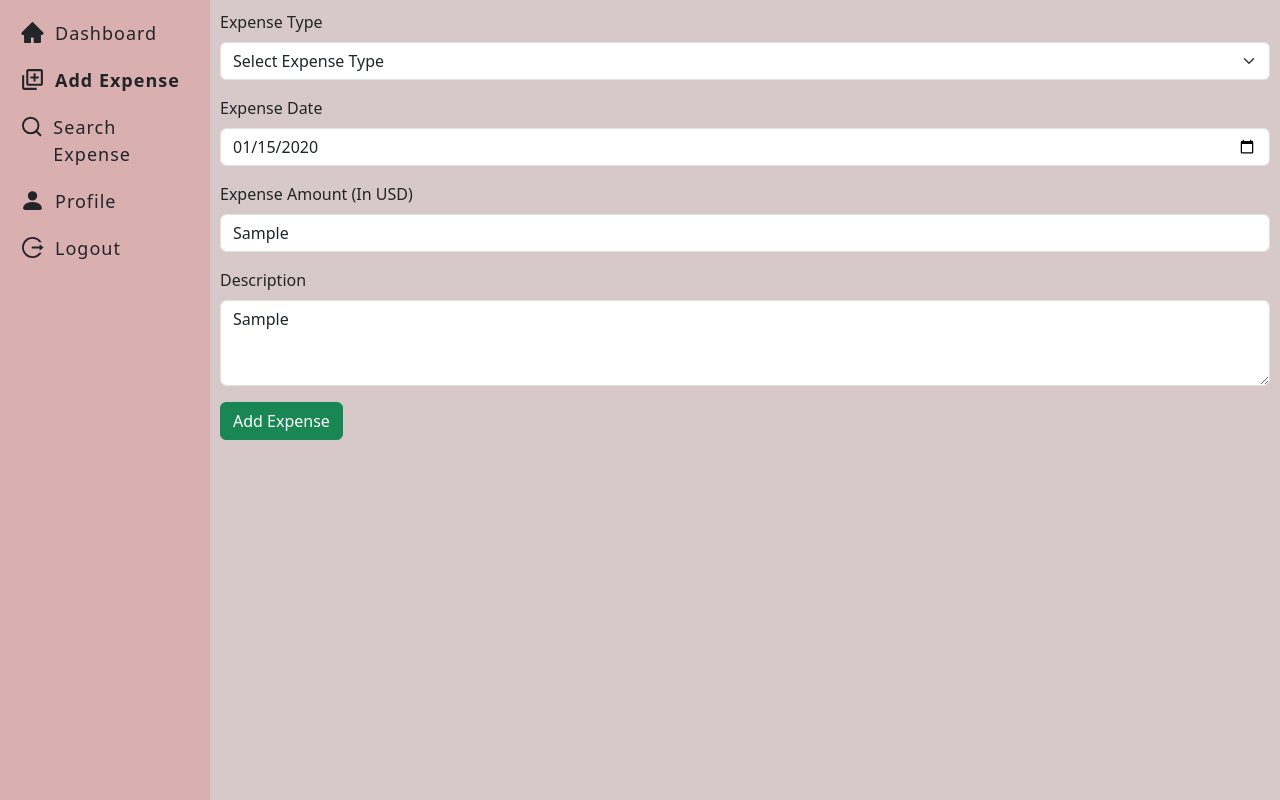
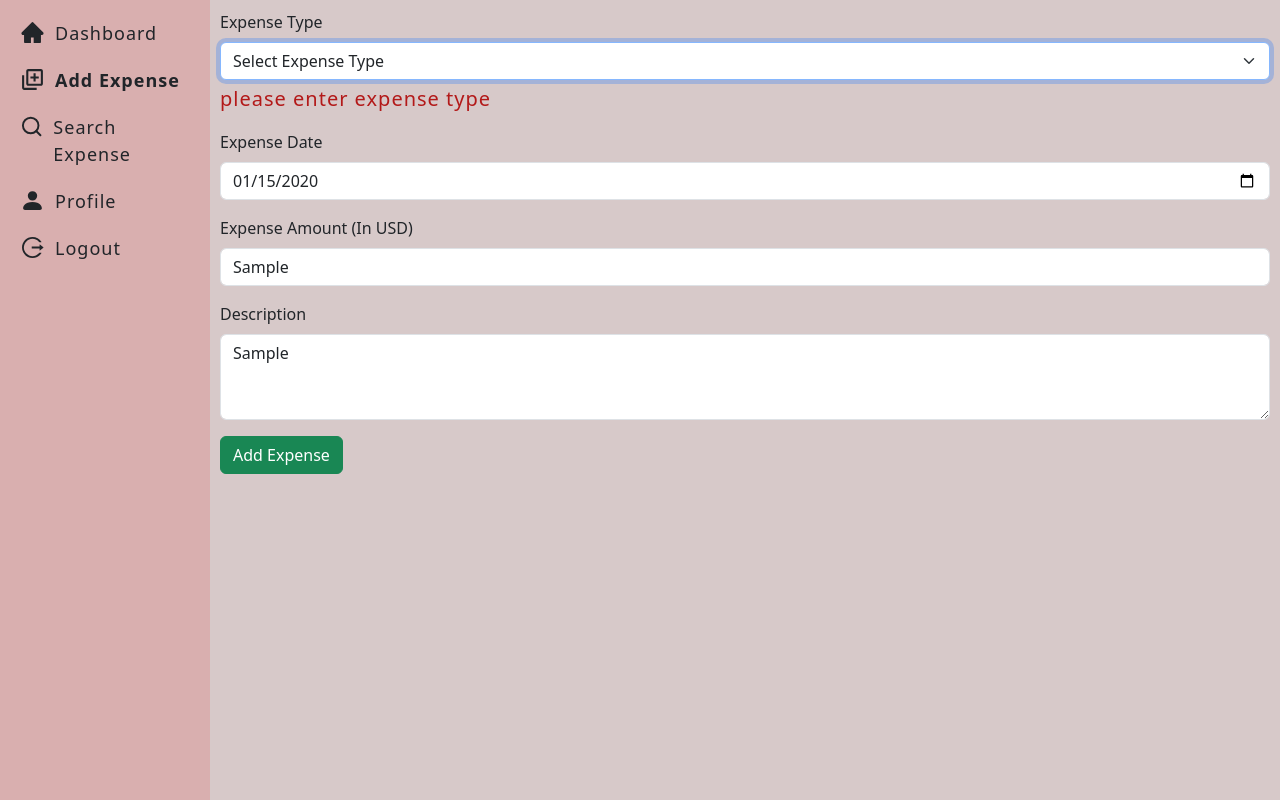
Before and after one commit to Balikuddembe/expense-manager-app-react-typescript, a React (Vite) app: page /add in a window 1280 px wide. Both pictures are taken after typing "2020-01-15", "Sample", "Sample" into the empty fields and a click on the button "Add Expense". Built offline with nearby package versions, Linux system fonts and the light colour scheme; data requests are answered from the project's data file.

Commit message:
Add useForm hook to create forms

```diff
--- a/src/components/expense-form/ExpenseForm.tsx
+++ b/src/components/expense-form/ExpenseForm.tsx
@@ -1,30 +1,61 @@
 import { Button, Form } from 'react-bootstrap'
+import { useForm } from 'react-hook-form';
+import { Expense } from '../types';
 
 const ExpenseForm = () => {
+  const {
+    register,
+    handleSubmit,
+    formState: { errors },
+  } = useForm<Expense>();
+
+  const onSubmit = (data:Expense) => {
+    console.log("data", data);
+  };
+  console.log("errors", errors);
   return (
-    <Form>
+    <Form onSubmit={handleSubmit(onSubmit)}>
       <Form.Group className='mb-3' controlId='expense_type'>
       <Form.Label>Expense Type</Form.Label>
-    <Form.Select aria-label="Expense Type">
+    <Form.Select aria-label="Expense Type" {...register('expense_type', {
+      required: true
+    })}>
       <option value="">Select Expense Type</option>
       <option value="cash">Cash</option>
       <option value="card">Card</option>
     </Form.Select>
+    {errors.expense_type && (
+    <p className='error-msg'>please enter expense type</p>)}
     </Form.Group>
     <Form.Group className="mb-3" controlId="expense_date">
         <Form.Label>Expense Date</Form.Label>
-        <Form.Control type="date" />
+        <Form.Control type="date" {...register('expense_date', {
+      required: true
+    })} />
+    {errors.expense_date && (
+      <p className='error-msg'>please enter expense date</p>
+    )}
       </Form.Group>
       <Form.Group className="mb-3" controlId="expense_amount">
         <Form.Label>Expense Amount (In USD)</Form.Label>
-        <Form.Control type="text" placeholder='Enter amount' />
+        <Form.Control type="text" placeholder='Enter amount' {...register('expense_amount', {
+      required: true
+    })}  />
+    {errors.expense_amount && (
+      <p className='error-msg'>Please enter expense amount</p>
+    )}
       </Form.Group>
       <Form.Group className="mb-3" controlId="description">
         <Form.Label>Description</Form.Label>
-        <Form.Control as="textarea" rows={3} placeholder='Enter description' />
+        <Form.Control as="textarea" rows={3} placeholder='Enter description' {...register('description', {
+      required: true
+    })}/>
+    {errors.description && (
+      <p className='error-msg'>please enter description</p>
+    )}
       </Form.Group>
       <Form.Group>
-      <Button variant="success">Add Expense</Button>
+      <Button type='submit' variant="success">Add Expense</Button>
       </Form.Group>
     </Form>
   );
```
Also changed, not shown: .babelrc (added).
